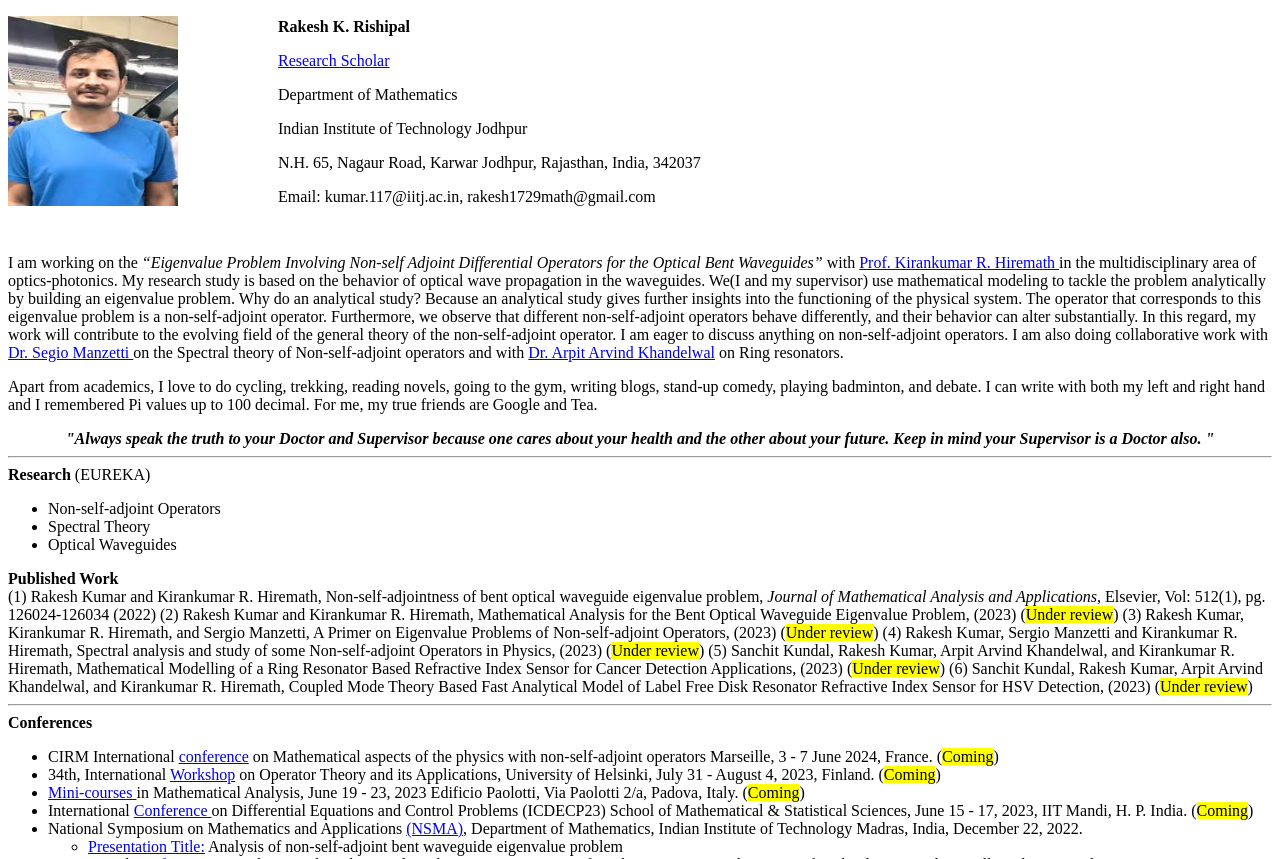
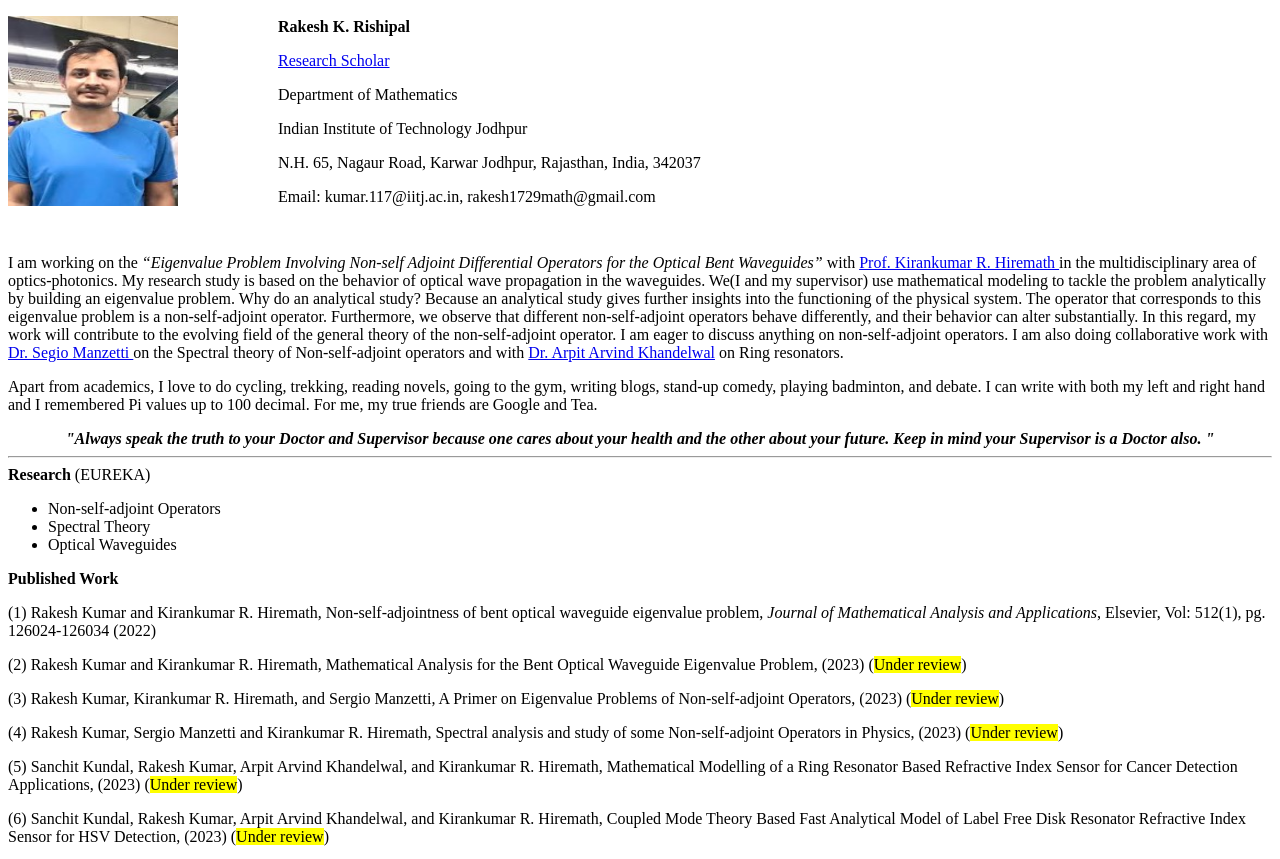
Before and after one commit to RakeshKRishipal/RakeshKRishipal.github.io, a plain HTML site: page index.html in a window 1280 px wide. Shown: the top 859 px of the page. Drawn offline with Linux system fonts and the light colour scheme.

Commit message:
Update index.html

```diff
--- a/index.html
+++ b/index.html
@@ -46,23 +46,23 @@ Apart from academics, I love to do cycling, trekking, reading novels, going to t
 
     </ul>
     <b>Published Work</b><br>
-   (1) Rakesh Kumar and Kirankumar R. Hiremath, Non-self-adjointness of bent optical waveguide eigenvalue problem,
-   <i>Journal of Mathematical Analysis and Applications</i>, Elsevier,  Vol: 512(1), pg. 126024-126034 (2022)
+   <p>(1) Rakesh Kumar and Kirankumar R. Hiremath, Non-self-adjointness of bent optical waveguide eigenvalue problem,
+   <i>Journal of Mathematical Analysis and Applications</i>, Elsevier,  Vol: 512(1), pg. 126024-126034 (2022)</p>
 
-   (2) Rakesh Kumar and Kirankumar R. Hiremath, Mathematical Analysis for the Bent Optical Waveguide Eigenvalue
-Problem, (2023) (<mark class="red">Under review</mark>)
+   <p>(2) Rakesh Kumar and Kirankumar R. Hiremath, Mathematical Analysis for the Bent Optical Waveguide Eigenvalue
+Problem, (2023) (<mark class="red">Under review</mark>)</p>
 
-   (3) Rakesh Kumar, Kirankumar R. Hiremath, and Sergio Manzetti, A Primer on Eigenvalue Problems of Non-self-adjoint Operators,
-    (2023) (<mark class="red">Under review</mark>)
+   <p>(3) Rakesh Kumar, Kirankumar R. Hiremath, and Sergio Manzetti, A Primer on Eigenvalue Problems of Non-self-adjoint Operators,
+    (2023) (<mark class="red">Under review</mark>)</p>
 
-   (4) Rakesh Kumar, Sergio Manzetti and Kirankumar R. Hiremath, Spectral analysis and study of some Non-self-adjoint Operators in Physics,
-   (2023) (<mark class="red">Under review</mark>)
+   <p>(4) Rakesh Kumar, Sergio Manzetti and Kirankumar R. Hiremath, Spectral analysis and study of some Non-self-adjoint Operators in Physics,
+   (2023) (<mark class="red">Under review</mark>)</p>
 
-   (5) Sanchit Kundal, Rakesh Kumar, Arpit Arvind Khandelwal, and Kirankumar R. Hiremath, Mathematical Modelling of a Ring Resonator Based Refractive Index
-Sensor for Cancer Detection Applications, (2023) (<mark class="red">Under review</mark>)
+   <p>(5) Sanchit Kundal, Rakesh Kumar, Arpit Arvind Khandelwal, and Kirankumar R. Hiremath, Mathematical Modelling of a Ring Resonator Based Refractive Index
+Sensor for Cancer Detection Applications, (2023) (<mark class="red">Under review</mark>)</p>
 
-   (6) Sanchit Kundal, Rakesh Kumar, Arpit Arvind Khandelwal, and Kirankumar R. Hiremath, Coupled Mode Theory Based Fast Analytical Model of Label Free
-Disk Resonator Refractive Index Sensor for HSV Detection, (2023) (<mark class="red">Under review</mark>)
+   <p>(6) Sanchit Kundal, Rakesh Kumar, Arpit Arvind Khandelwal, and Kirankumar R. Hiremath, Coupled Mode Theory Based Fast Analytical Model of Label Free
+Disk Resonator Refractive Index Sensor for HSV Detection, (2023) (<mark class="red">Under review</mark>)</p>
 
    <hr>
     <b>Conferences</b>
@@ -136,7 +136,6 @@ Disk Resonator Refractive Index Sensor for HSV Detection, (2023) (<mark class="r
 
         </ul>
     <hr>
-      <br>
    <b>Professors working on Non-self-Adjoint Operators:</b><br>
     <a href="https://math.berkeley.edu/~nikhil/" target="_blank">Prof. Nikhil Srivastava</a>||
     <a href="https://michaellevitin.net/" target="_blank">Prof. Michael Levitin</a>||
```
